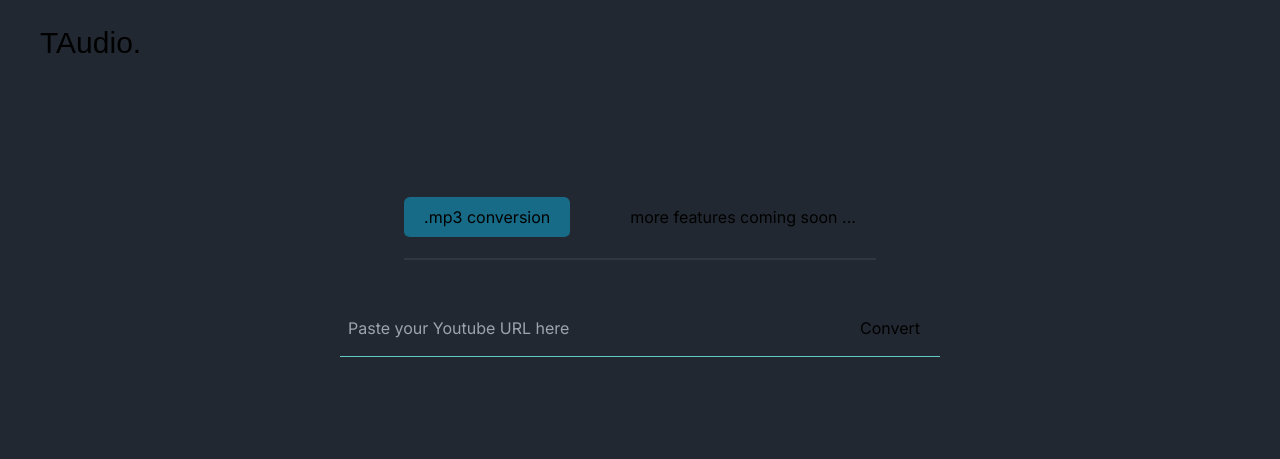
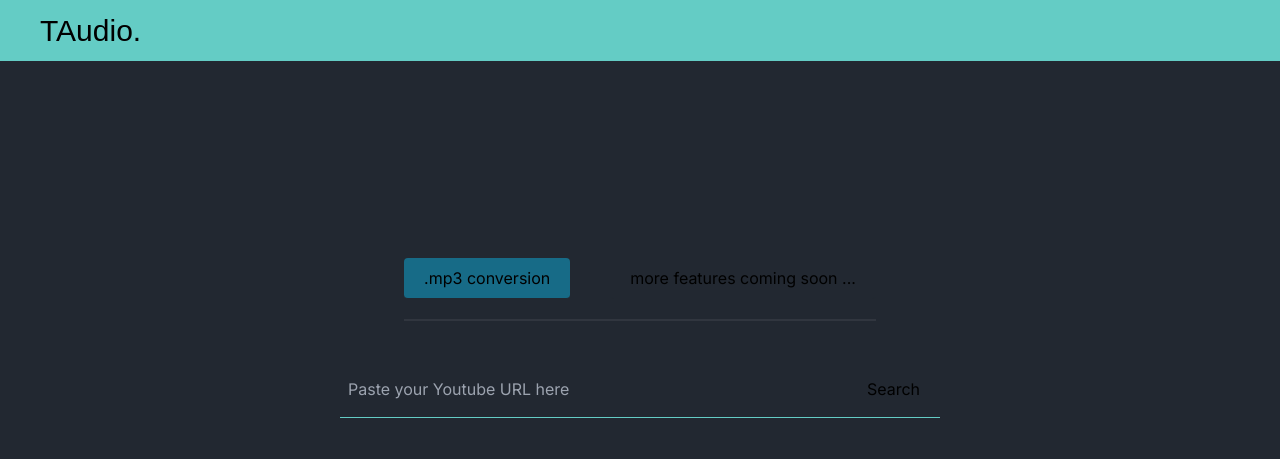
Before and after one commit to jeremu2907/audio-converter, a Next.js app in the folder app/: page / in a window 1280 px wide. Shown: the top 459 px of the page. Built offline with nearby package versions, Linux system fonts and the light colour scheme.

Commit message:
Added banner (#1)

```diff
--- a/app/src/app/api/Mode.jsx
+++ b/app/src/app/api/Mode.jsx
@@ -14,12 +14,12 @@ export default function Mode() {
         <>
             <div className='w-max flex justify-evenly gap-10 border-b-2 border-gray-100 mb-10'>
                 <button role='button' onClick={() => handleClick(0)}
-                    className={`border-b border-gray-200 py-2 mb-5 ${(mode === 0) && 'bg-blue-100'} rounded-md p-5 transition-all hover:bg-blue-100`}
+                    className={`border-b border-gray-200 py-2 mb-5 ${(mode === 0) && 'bg-blue-100'} rounded p-5 transition-all hover:bg-blue-100`}
                 >
                     .mp3 conversion
                 </button>
                 <button role='button'
-                    className={`border-b border-gray-200 py-2 mb-5 ${(mode === 1) && 'bg-blue-100'} rounded-md p-5 transition-all hover:bg-blue-100`}
+                    className={`border-b border-gray-200 py-2 mb-5 ${(mode === 1) && 'bg-blue-100'} rounded p-5 transition-all hover:bg-blue-100`}
                 >
                     more features coming soon ...
                 </button>
--- a/app/src/app/api/Mp3Converter.jsx
+++ b/app/src/app/api/Mp3Converter.jsx
@@ -86,7 +86,7 @@ export default function Mp3Converter() {
                         onClick={getInfo}
                         role='button'
                     >
-                        Convert
+                        Search
                     </button>
                 </div>
             </form>
@@ -97,7 +97,7 @@ export default function Mp3Converter() {
                         width={videoData.embedObj.width * 0.5}
                         height={videoData.embedObj.height * 0.5}
                     />
-                    <div className='flex justify-between align-center mt-10 gap-3'>
+                    <div className='flex justify-between align-center mt-10 gap-3 w-full'>
                         <div>
                             <h2 className='text-2xl font-semibold m-0 max-w-[400px]'>
                                 {videoData.title}
@@ -105,7 +105,7 @@ export default function Mp3Converter() {
                             <p>{videoData.artist}</p>
                         </div>
                         <button
-                            className='bg-blue-100 text-white-100 px-5 py-0.5 rounded-md hover:bg-blue-50 max-h-[40px] transition-all'
+                            className='bg-blue-100 text-white-100 px-5 py-0.5 rounded hover:bg-blue-50 max-h-[40px] transition-all'
                             onClick={download}
                             role='button'
                         >
--- a/app/src/app/globals.css
+++ b/app/src/app/globals.css
@@ -30,3 +30,26 @@ body {
         text-wrap: balance;
     }
 }
+
+/* For webkit-based browsers like Chrome, Safari, and newer versions of Edge */
+/* Adjust the scrollbar width, height, and color as needed */
+::-webkit-scrollbar {
+    width: 8px;
+    height: 12px;
+}
+
+/* Track (the area behind the scrollbar) */
+::-webkit-scrollbar-track {
+    background-color: transparent;
+}
+
+/* Handle (the draggable part of the scrollbar) */
+::-webkit-scrollbar-thumb {
+    background-color: #39474b;
+    border-radius: 6px;
+}
+
+/* Optional: hover effect on the scrollbar handle */
+::-webkit-scrollbar-thumb:hover {
+    background-color: #2d474e;
+}
--- a/app/src/app/page.js
+++ b/app/src/app/page.js
@@ -6,8 +6,11 @@ import Mode from './api/Mode';
 
 export default function Home() {
     return (
+        <>
+        <div className='sticky top-[-100%] left-0 py-2 px-10 bg-teal-200 w-full'>
+            <h1 className='font-light font-encodeSans text-[30px] cursor-default'>TAudio.</h1>
+        </div>
         <main className="flex min-h-screen flex-col items-center justify-center p-20">
-            <h1 className='fixed top-5 left-10 font-light font-encodeSans text-[30px] cursor-default'>TAudio.</h1>
             <Mode />
             <div className='flex items-center mt-[100px] mb-[50px] gap-[30px] text-gray-500'>
                 <p>
@@ -39,5 +42,6 @@ export default function Home() {
                 theme="dark"
             />
         </main>
+        </>
     );
 }
```
